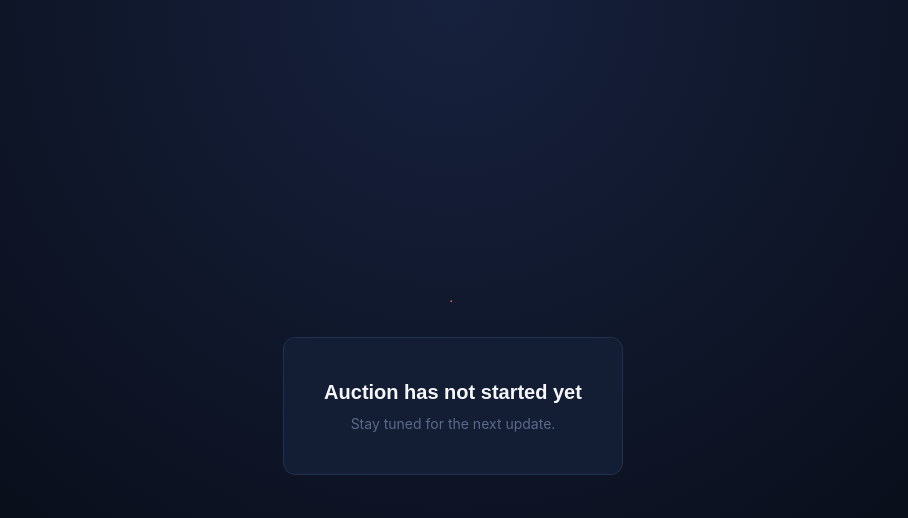
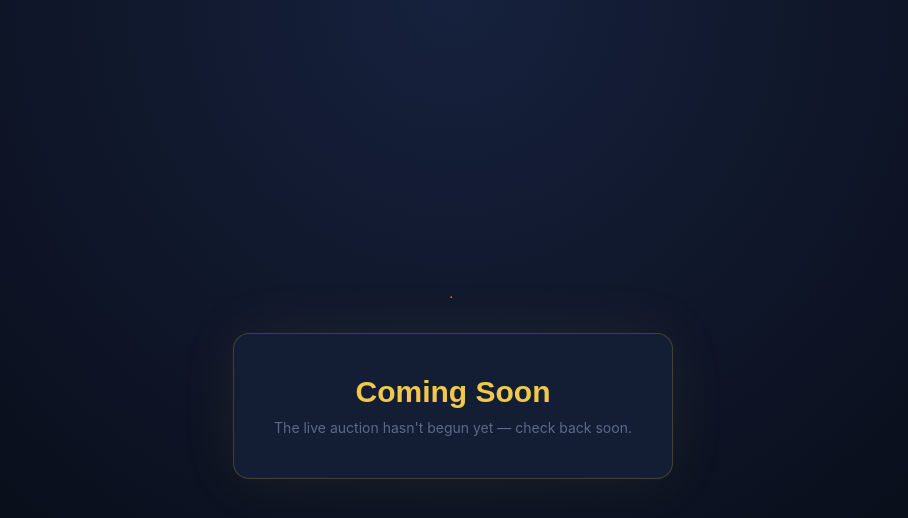
Before and after one commit to mujawarsahab02-eng/mtcc-uae, a Next.js app: page /auction/display in a window 1280 px wide. Shown: the top 518 px of the page, without its empty margins (187-1095 px from the left). Built offline with nearby package versions, Linux system fonts and the light colour scheme; no server answers; the database is empty.

Commit message:
Update page.tsx

```diff
--- a/src/app/auction/display/page.tsx
+++ b/src/app/auction/display/page.tsx
@@ -80,9 +80,13 @@ export default function AuctionDisplayPage() {
       )}
 
       {!player ? (
-        <div className="rounded-xl border border-line bg-bgCard p-10 text-center max-w-md">
-          <div className="text-xl font-bold mb-2 font-display">{!auction?.pool_order?.length ? "Auction has not started yet" : "Auction Complete"}</div>
-          <div className="text-sm text-mutedDim">Stay tuned for the next update.</div>
+        <div className="rounded-2xl border border-gold/25 bg-bgCard p-10 text-center max-w-md" style={{ boxShadow: "0 0 60px rgba(212,175,55,0.08)" }}>
+          <div className="text-3xl font-black mb-2 font-display text-goldBright">
+            {!auction?.pool_order?.length ? "Coming Soon" : "Auction Complete"}
+          </div>
+          <div className="text-sm text-mutedDim">
+            {!auction?.pool_order?.length ? "The live auction hasn't begun yet — check back soon." : "All players have been auctioned. Thanks for watching!"}
+          </div>
         </div>
       ) : (
         <div className="rounded-xl border border-line bg-bgCard p-8 max-w-xl w-full text-center">
```
